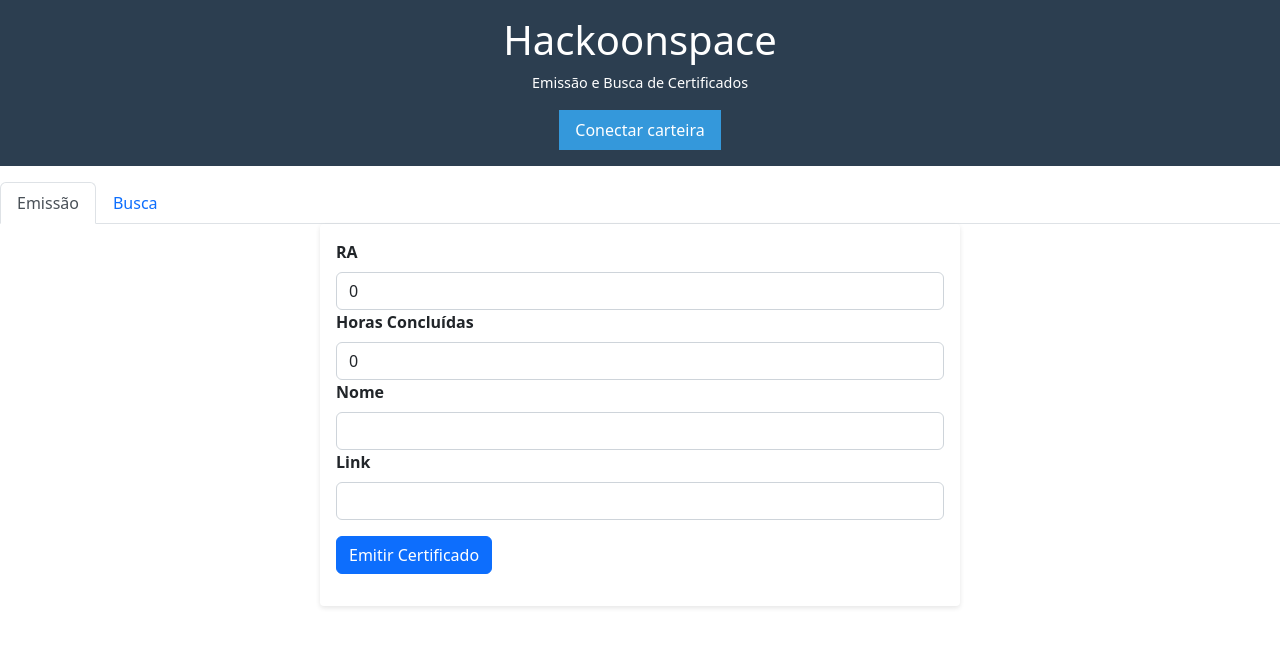
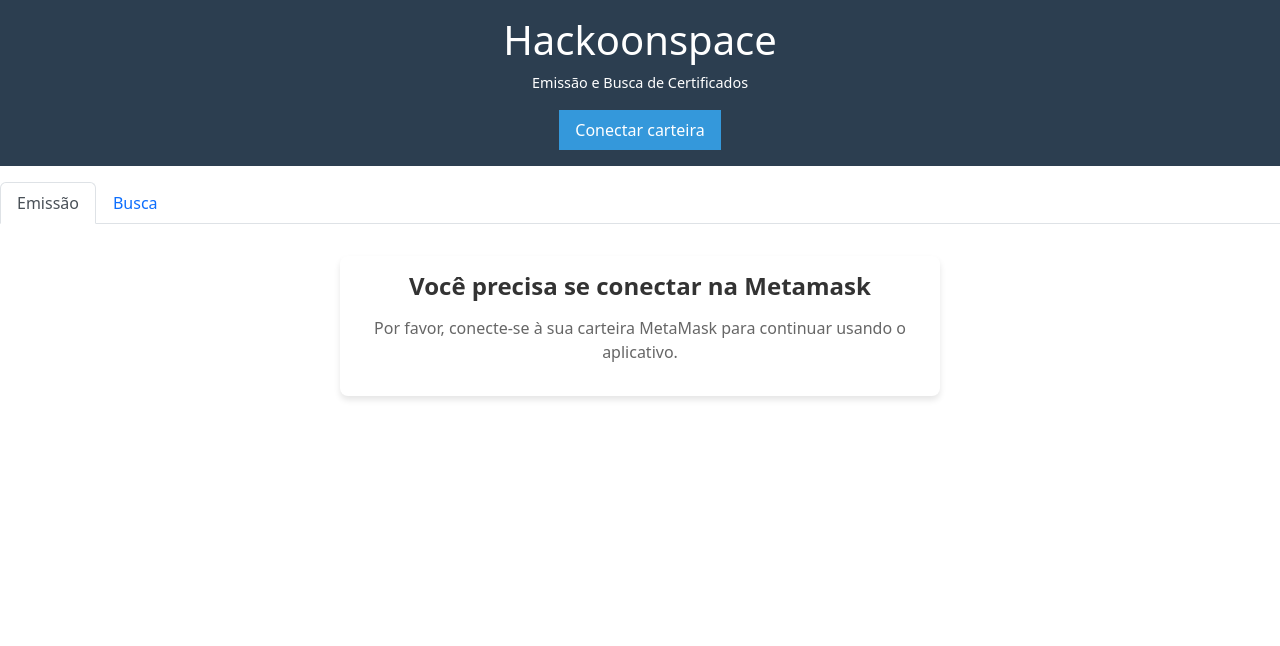
Before and after one commit to AlexJunior01/certificate-issuer, a React (Vite) app in the folder front-end/: page / in a window 1280 px wide. Shown: the top 646 px of the page. Built offline with nearby package versions, Linux system fonts and the light colour scheme.

Commit message:
Add error message if metamask is not connected

```diff
--- a/front-end/src/App.css
+++ b/front-end/src/App.css
@@ -133,3 +133,30 @@
   border-radius: 0.25rem;
   box-shadow: 0px 2px 5px rgba(0, 0, 0, 0.1);
 }
+
+.form-container {
+  display: flex;
+  flex-direction: column;
+  align-items: center;
+  justify-content: center;
+  width: 100%;
+  max-width: 600px;
+  margin: 2rem auto;
+  padding: 1rem;
+  background-color: #ffffff;
+  border-radius: 8px;
+  box-shadow: 0px 4px 6px rgba(0, 0, 0, 0.1);
+}
+
+.error-title {
+  font-size: 1.5rem;
+  font-weight: bold;
+  margin-bottom: 1rem;
+  color: #333;
+}
+
+.error-content {
+  font-size: 1rem;
+  text-align: center;
+  color: #666;
+}
--- a/front-end/src/App.jsx
+++ b/front-end/src/App.jsx
@@ -102,6 +102,8 @@
 export default function App() {
   const [currentAccount, setCurrentAccount] = useState("");
   const [activeKey, setActiveKey] = useState("emissao");
+  const [isConnected, setIsConnected] = useState(false);
+
 
   //-------------- Contrato --------------//
 
@@ -163,6 +165,7 @@
         const account = accounts[0];
         console.log("Encontrada a conta autorizada:", account);
         setCurrentAccount(account)
+        setIsConnected(true);
       } else {
         console.log("Nenhuma conta autorizada foi encontrada")
       }
@@ -193,7 +196,6 @@
 
   const handleInputChange = (event) => {
     const { name, value } = event.target;
-    // const parsedValue = (name === "ra" || name === "hoursDone") && value !== undefined && typeof value === 'string' ? new BigNumber(value) : value;
     setForm({ ...form, [name]: value });
   };
 
@@ -210,6 +212,15 @@
   useEffect(() => {
     checkIfWalletIsConnected();
   }, [])
+
+  function ErrorScreen() {
+    return (
+      <div className="error-screen form-container">
+        <h2 className="error-title">Você precisa se conectar na Metamask</h2>
+        <p className="error-content">Por favor, conecte-se à sua carteira MetaMask para continuar usando o aplicativo.</p>
+      </div>
+    );
+  }
 
   //-------------- App --------------//
 
@@ -229,6 +240,7 @@
             id="certificados-tabs"
             defaultActiveKey="emissao">
         <Tab eventKey="emissao" title="Emissão">
+        {isConnected ? (
             <form onSubmit={handleSubmit}>
               <div className="form-group">
                 <label htmlFor="ra">RA</label>
@@ -237,7 +249,7 @@
                   className="form-control"
                   id="ra"
                   name="ra"
-                value={form.ra}
+                  value={form.ra === 0 ? "" : form.ra}
                   onChange={handleInputChange}
                 />
               </div>
@@ -248,7 +260,7 @@
                   className="form-control"
                   id="hoursDone"
                   name="hoursDone"
-                value={form.hoursDone}
+                  value={form.hoursDone === 0 ? "" : form.hoursDone}
                   onChange={handleInputChange}
                 />
               </div>
@@ -278,6 +290,9 @@
                 Emitir Certificado
               </button>
             </form>
+          ) : (
+            <ErrorScreen />
+          )}
         </Tab>
         <Tab eventKey="busca" title="Busca">
           <BuscaTab />
```
Lines whose indentation alone changed are shown as unchanged.
